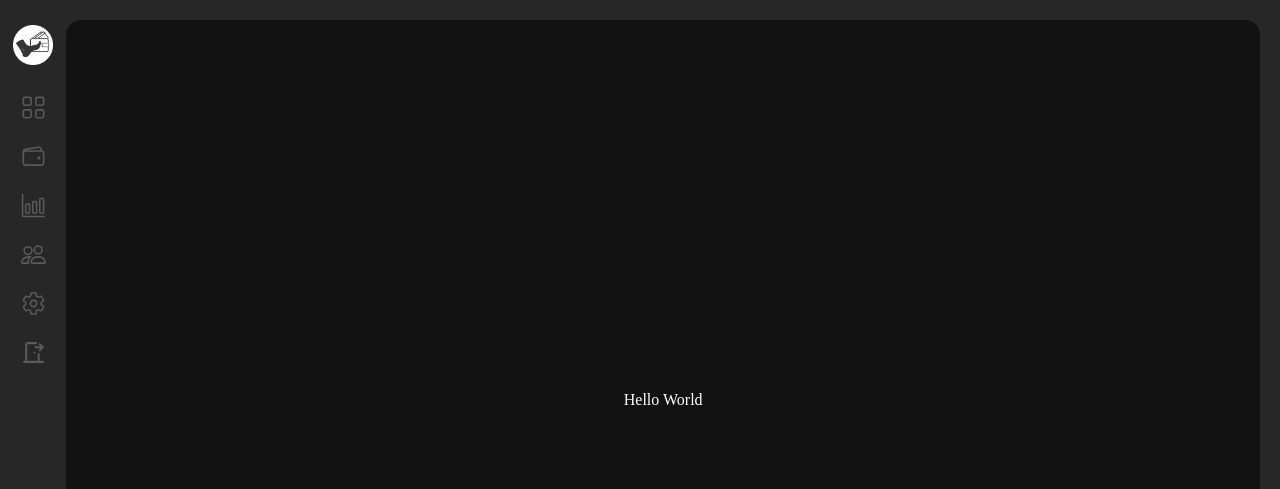
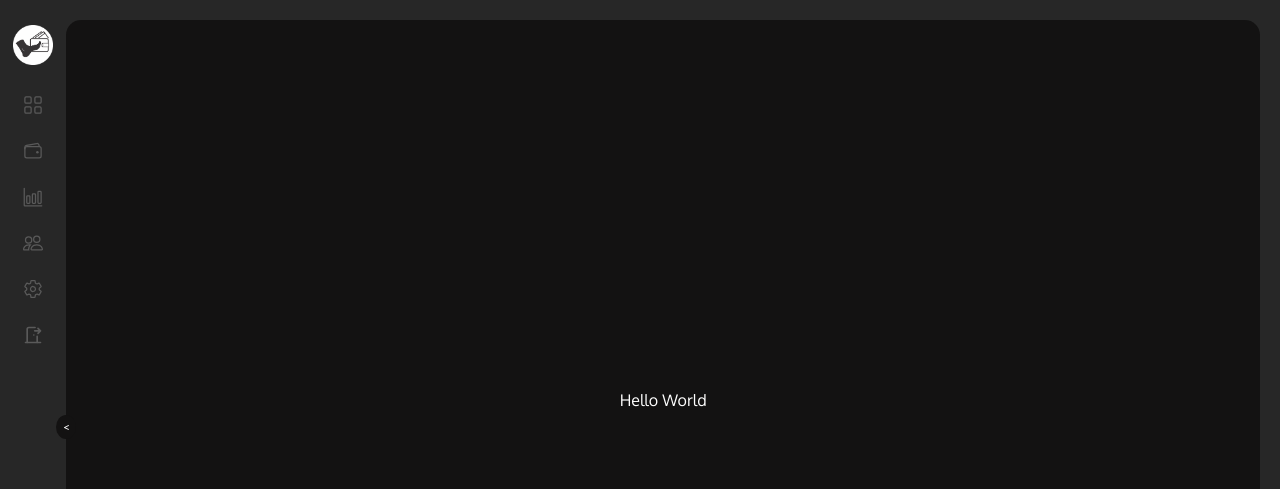
Before and after one commit to vitorcarneiro/foot-the-wallet-front, a React (Vite) app: page / in a window 1280 px wide. Shown: the top 489 px of the page. Built offline with nearby package versions, Linux system fonts and the light colour scheme.

Commit message:
feat: navbar in progress

```diff
--- a/index.html
+++ b/index.html
@@ -5,6 +5,9 @@
   <meta charset="UTF-8" />
   <link rel="icon" type="image/svg+xml" href="/vite.svg" />
   <meta name="viewport" content="width=device-width, initial-scale=1.0" />
+  <link rel="preconnect" href="https://fonts.googleapis.com">
+  <link rel="preconnect" href="https://fonts.gstatic.com" crossorigin>
+  <link href="https://fonts.googleapis.com/css2?family=Oxygen:wght@300;400;700&display=swap" rel="stylesheet">
   <title>FootTheWallet</title>
 </head>
 
--- a/src/components/GlobalStyle.tsx
+++ b/src/components/GlobalStyle.tsx
@@ -2,6 +2,7 @@ import { createGlobalStyle } from 'styled-components';
 
 const GlobalStyle = createGlobalStyle`
   * {
+    font-family: 'Oxygen', sans-serif;
     box-sizing: border-box;
     margin: 0;
     padding: 0;
--- /dev/null
+++ b/src/components/NavBar/ShowHideButton/index.tsx
@@ -0,0 +1,9 @@
+import React from 'react';
+
+import ShowHideButton from './style';
+
+function ShowHideNavBarButton() {
+  return <ShowHideButton>{'<'}</ShowHideButton>;
+}
+
+export default ShowHideNavBarButton;
--- /dev/null
+++ b/src/components/NavBar/ShowHideButton/style.tsx
@@ -0,0 +1,21 @@
+import styled from 'styled-components';
+
+const ShowHideButton = styled.button`
+  all: unset;
+  width: 20px;
+  height: 24px;
+
+  position: absolute;
+  top: 52%;
+  left: -10px;
+  background-color: #131212;
+
+  font-weight: 700;
+  font-size: 10px;
+  border-radius: 50%;
+  text-align: center;
+
+  cursor: pointer;
+`;
+
+export default ShowHideButton;
--- a/src/components/NavBar/index.tsx
+++ b/src/components/NavBar/index.tsx
@@ -19,22 +19,22 @@ function NavBar() {
       <img src={logo} alt="foot the wallet logo" />
       <ul>
         <li>
-          <BsGrid size={25} color="#5a5a5a" />
+          <BsGrid size={20} color="#5a5a5a" />
         </li>
         <li>
-          <IoWalletOutline size={25} color="#5a5a5a" />
+          <IoWalletOutline size={20} color="#5a5a5a" />
         </li>
         <li>
-          <IoBarChartOutline size={25} color="#5a5a5a" />
+          <IoBarChartOutline size={20} color="#5a5a5a" />
         </li>
         <li>
-          <BsPeople size={25} color="#5a5a5a" />
+          <BsPeople size={20} color="#5a5a5a" />
         </li>
         <li>
-          <IoSettingsOutline size={25} color="#5a5a5a" />
+          <IoSettingsOutline size={20} color="#5a5a5a" />
         </li>
         <li>
-          <TbDoorExit size={25} color="#5a5a5a" />
+          <TbDoorExit size={20} color="#5a5a5a" />
         </li>
       </ul>
     </Nav>
--- a/src/components/NavBar/style.tsx
+++ b/src/components/NavBar/style.tsx
@@ -12,7 +12,7 @@ export const Nav = styled.nav`
     list-style-type: none;
     display: flex;
     flex-direction: column;
-    gap: 20px;
+    gap: 22px;
   }
 
   img {
@@ -21,4 +21,4 @@ export const Nav = styled.nav`
   }
 `;
 
-export const NavButton = styled.button``;
+export const Button = styled.button``;
--- a/src/components/PageLayout/index.tsx
+++ b/src/components/PageLayout/index.tsx
@@ -2,6 +2,7 @@ import React from 'react';
 import { Outlet } from 'react-router-dom';
 import GlobalStyle from '../GlobalStyle';
 import NavBar from '../NavBar';
+import ShowHideNavBarButton from '../NavBar/ShowHideButton';
 import { ContentContainer, PageContainer } from './style';
 
 function Layout() {
@@ -12,6 +13,7 @@ function Layout() {
         <NavBar />
         <ContentContainer>
           <Outlet />
+          <ShowHideNavBarButton />
         </ContentContainer>
       </PageContainer>
     </>
--- a/src/components/PageLayout/style.tsx
+++ b/src/components/PageLayout/style.tsx
@@ -12,6 +12,7 @@ export const PageContainer = styled.div`
 export const ContentContainer = styled.main`
   width: 100%;
   height: 100%;
+  position: relative;
 
   background-color: #131212;
   border-radius: 15px;
```
